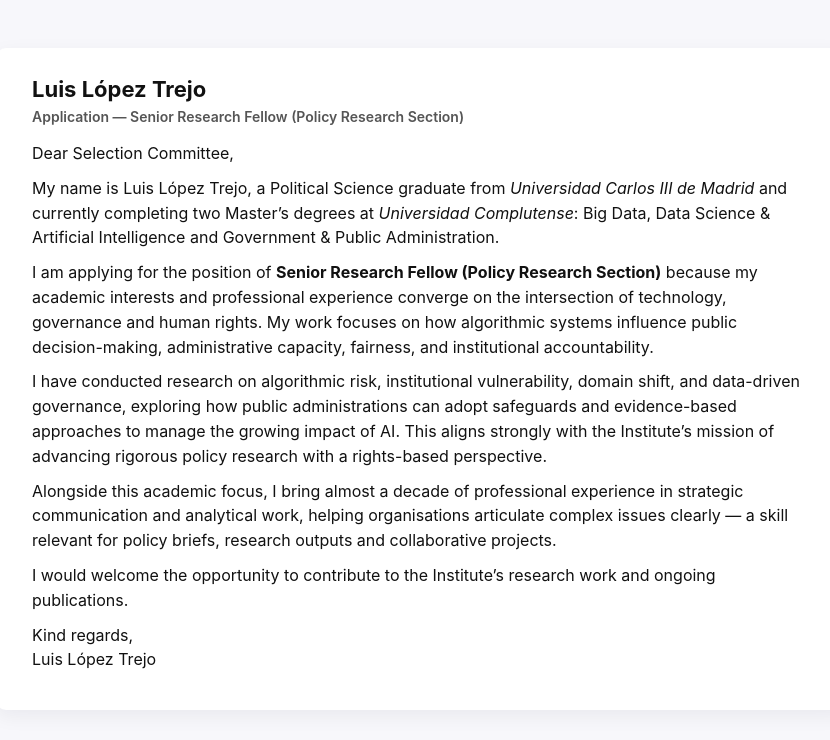
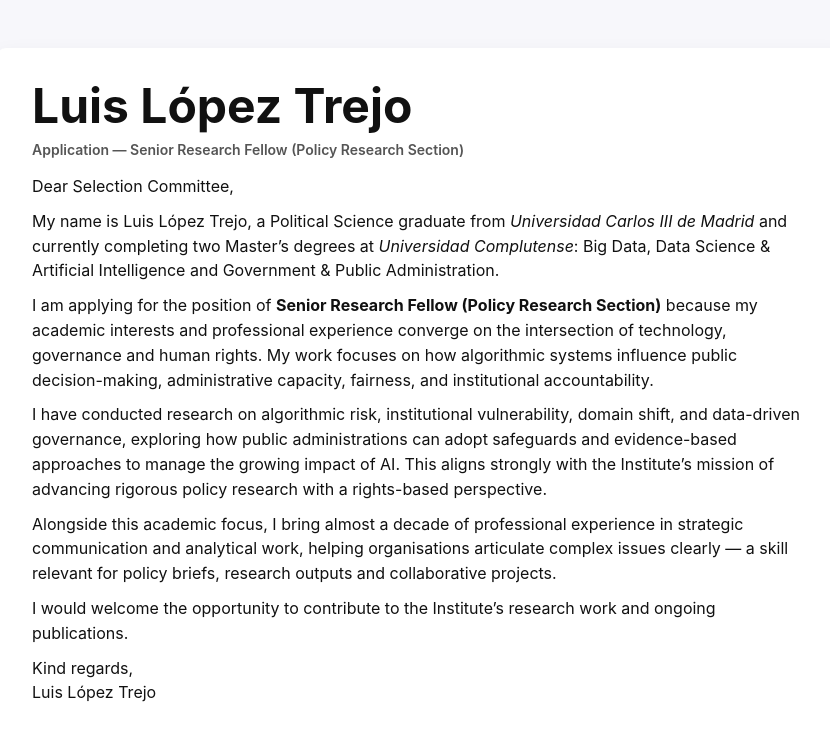
Before and after one commit to LuisLopezTrejo/repo_web, a plain HTML site: page index.html in a window 1280 px wide. Shown: the whole page, without its empty margins (218-1048 px from the left). Drawn offline with Linux system fonts and the light colour scheme.

Commit message:
Style_Changes

```diff
--- a/styles.css
+++ b/styles.css
@@ -25,7 +25,7 @@ body {
   border-radius:10px;
 }
 
-h1{margin:0 0 6px; font-size:22px;}
+h1{margin:0 0 6px; font-size:48px;}
 
 h2{margin:0 0 16px; font-size:14px; color:var(--muted); font-weight:600;}
 
```
